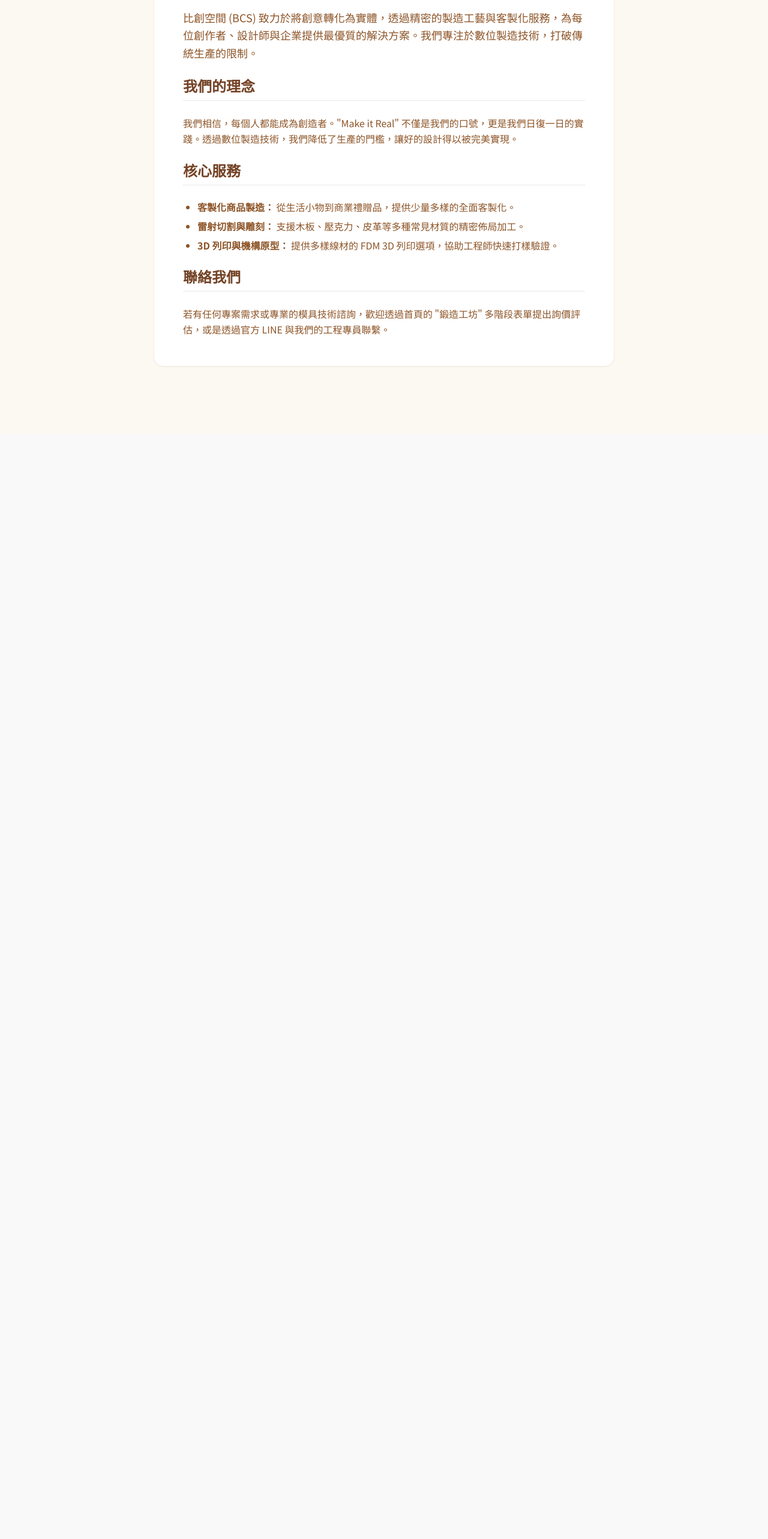
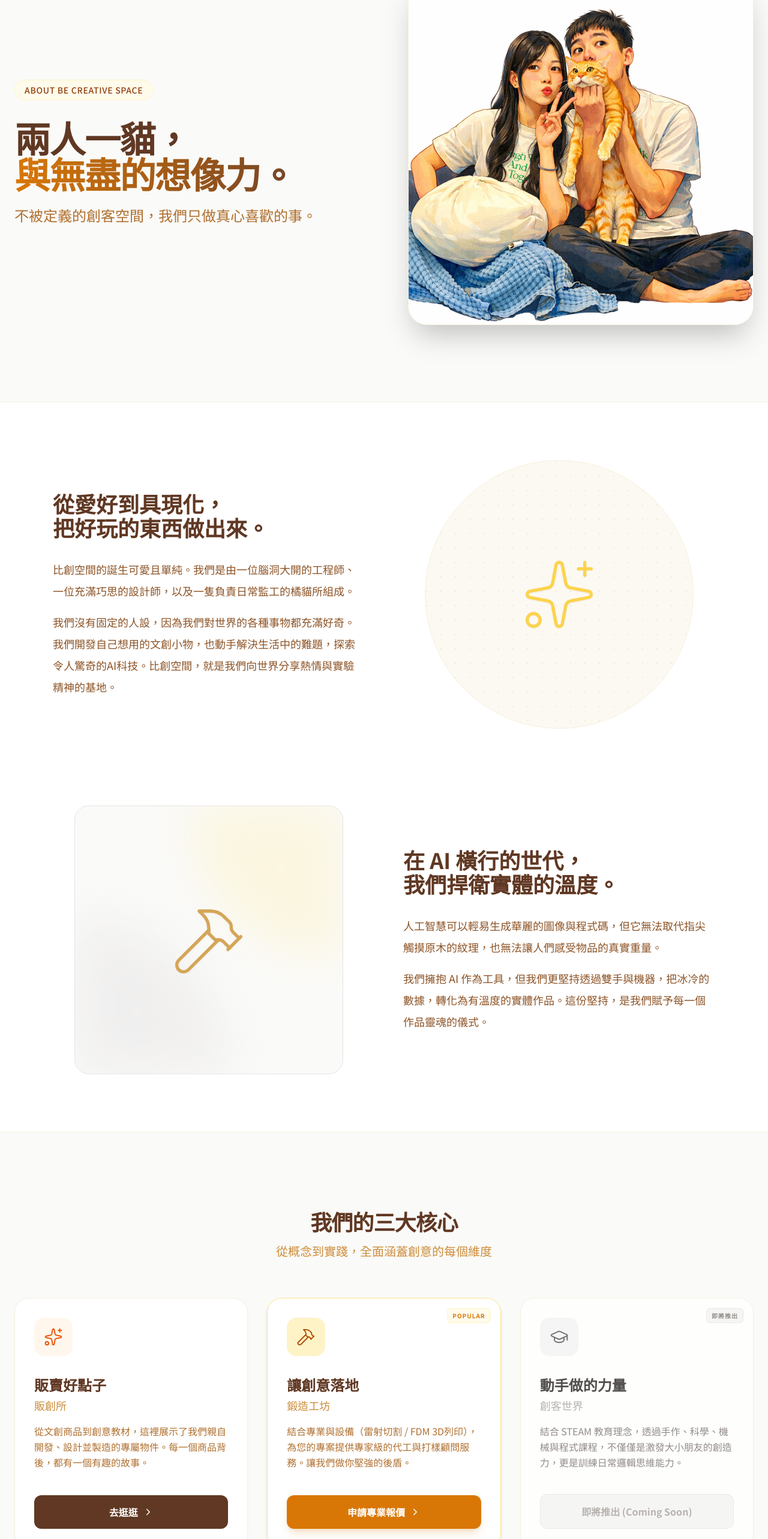
Before and after one commit to BCS2025/BCS-Official, a React (Vite) app: page /about in a window 1280 px wide. Shown: the part 234-2800 px from the top of the page at 60% size. Before the commit the page ends 957 px from the top, so only its background shows below. Built offline with nearby package versions, Linux system fonts and the light colour scheme; no server answers; the database is empty.

Commit message:
Update AboutUs.jsx

```diff
--- a/src/pages/AboutUs.jsx
+++ b/src/pages/AboutUs.jsx
@@ -1,34 +1,150 @@
 import React from 'react';
+import { Link } from 'react-router-dom';
+import { Sparkles, Hammer, GraduationCap, ChevronRight } from 'lucide-react';
 
 export default function AboutUs() {
     return (
-        <div className="container mx-auto px-4 py-8">
-            <div className="max-w-3xl mx-auto bg-white p-8 md:p-12 rounded-2xl shadow-sm border border-wood-100">
-                <h1 className="text-3xl md:text-4xl font-bold text-wood-900 mb-6 text-center">關於比創</h1>
-
-                <div className="prose max-w-none text-wood-700 space-y-6">
-                    <p className="text-lg leading-relaxed">
-                        比創空間 (BCS) 致力於將創意轉化為實體，透過精密的製造工藝與客製化服務，為每位創作者、設計師與企業提供最優質的解決方案。我們專注於數位製造技術，打破傳統生產的限制。
-                    </p>
-
-                    <h2 className="text-2xl font-bold text-wood-800 mt-8 mb-4 border-b pb-2">我們的理念</h2>
-                    <p className="leading-relaxed">
-                        我們相信，每個人都能成為創造者。"Make it Real" 不僅是我們的口號，更是我們日復一日的實踐。透過數位製造技術，我們降低了生產的門檻，讓好的設計得以被完美實現。
-                    </p>
-
-                    <h2 className="text-2xl font-bold text-wood-800 mt-8 mb-4 border-b pb-2">核心服務</h2>
-                    <ul className="list-disc pl-6 space-y-2">
-                        <li><strong>客製化商品製造：</strong> 從生活小物到商業禮贈品，提供少量多樣的全面客製化。</li>
-                        <li><strong>雷射切割與雕刻：</strong> 支援木板、壓克力、皮革等多種常見材質的精密佈局加工。</li>
-                        <li><strong>3D 列印與機構原型：</strong> 提供多樣線材的 FDM 3D 列印選項，協助工程師快速打樣驗證。</li>
-                    </ul>
-
-                    <h2 className="text-2xl font-bold text-wood-800 mt-8 mb-4 border-b pb-2">聯絡我們</h2>
-                    <p className="leading-relaxed">
-                        若有任何專案需求或專業的模具技術諮詢，歡迎透過首頁的 "鍛造工坊" 多階段表單提出詢價評估，或是透過官方 LINE 與我們的工程專員聯繫。
+        <div className="min-h-screen bg-[#FAFAF8] text-wood-900 font-sans selection:bg-amber-100 pb-24">
+            {/* Section 1: Hero Section */}
+            <section className="relative w-full max-w-7xl mx-auto px-6 pt-12 pb-24 lg:pt-24 lg:pb-32 flex flex-col lg:flex-row items-center gap-12 lg:gap-20">
+                <div className="lg:w-1/2 flex flex-col items-center lg:items-start text-center lg:text-left space-y-6 z-10">
+                    <div className="inline-block px-4 py-1.5 bg-amber-50 text-amber-800 rounded-full text-sm font-medium tracking-wider mb-2 border border-amber-100">
+                        ABOUT BE CREATIVE SPACE
+                    </div>
+                    <h1 className="text-4xl md:text-5xl lg:text-6xl font-black leading-[1.15] tracking-tight">
+                        兩人一貓，<br />
+                        <span className="text-transparent bg-clip-text bg-gradient-to-r from-amber-600 to-wood-800">
+                            與無盡的想像力。
+                        </span>
+                    </h1>
+                    <p className="text-xl md:text-2xl text-wood-600 font-medium max-w-lg leading-relaxed">
+                        不被定義的創客空間，我們只做真心喜歡的事。
                     </p>
                 </div>
-            </div>
+
+                <div className="lg:w-1/2 w-full relative">
+                    <div className="absolute inset-0 bg-amber-200/20 rounded-[2rem] blur-3xl -z-10 transform translate-x-4 translate-y-4"></div>
+                    <img
+                        src={`${import.meta.env.BASE_URL}ContactUs/ContactUs.png`}
+                        alt="比創空間團隊"
+                        className="w-full h-auto object-cover rounded-[2rem] shadow-2xl border border-wood-100 aspect-[4/3] md:aspect-auto"
+                        loading="lazy"
+                    />
+                </div>
+            </section>
+
+            {/* Section 2: Brand Story (Z-Pattern Layout) */}
+            <section className="w-full bg-white py-24 border-y border-wood-100">
+                <div className="max-w-6xl mx-auto px-6 flex flex-col gap-32">
+
+                    {/* Block A: Story */}
+                    <div className="flex flex-col md:flex-row items-center gap-16">
+                        <div className="md:w-1/2 order-2 md:order-1">
+                            <h2 className="text-3xl md:text-4xl font-bold mb-8 leading-tight">
+                                從愛好到具現化，<br />把好玩的東西做出來。
+                            </h2>
+                            <p className="text-lg leading-loose text-wood-700">
+                                比創空間的誕生可愛且單純。我們是由一位腦洞大開的工程師、一位充滿巧思的設計師，以及一隻負責日常監工的橘貓所組成。
+                            </p>
+                            <p className="text-lg leading-loose text-wood-700 mt-4">
+                                我們沒有固定的人設，因為我們對世界的各種事物都充滿好奇。我們開發自己想用的文創小物，也動手解決生活中的難題，探索令人驚奇的AI科技。比創空間，就是我們向世界分享熱情與實驗精神的基地。
+                            </p>
+                        </div>
+                        <div className="md:w-1/2 order-1 md:order-2 flex justify-center">
+                            {/* Decorative element or whitespace placeholder as requested by Z-pattern */}
+                            <div className="w-full aspect-square max-w-md bg-wood-50 rounded-full flex items-center justify-center relative overflow-hidden border border-wood-100">
+                                <div className="absolute inset-0 opacity-10" style={{ backgroundImage: 'radial-gradient(circle at 2px 2px, #8B5A2B 1px, transparent 0)', backgroundSize: '24px 24px' }}></div>
+                                <Sparkles className="w-32 h-32 text-amber-300 drop-shadow-sm" strokeWidth={1} />
+                            </div>
+                        </div>
+                    </div>
+
+                    {/* Block B: Manifesto */}
+                    <div className="flex flex-col md:flex-row items-center gap-16">
+                        <div className="md:w-1/2 flex justify-center">
+                            <div className="w-full aspect-square max-w-md bg-stone-50 rounded-3xl flex items-center justify-center relative overflow-hidden border border-stone-200">
+                                <div className="absolute top-0 right-0 w-64 h-64 bg-amber-100 rounded-bl-full opacity-50 blur-2xl"></div>
+                                <div className="absolute bottom-0 left-0 w-64 h-64 bg-stone-200 rounded-tr-full opacity-50 blur-2xl"></div>
+                                <Hammer className="w-32 h-32 text-wood-400 drop-shadow-sm z-10" strokeWidth={1} />
+                            </div>
+                        </div>
+                        <div className="md:w-1/2">
+                            <h2 className="text-3xl md:text-4xl font-bold mb-8 leading-tight">
+                                在 AI 橫行的世代，<br />我們捍衛實體的溫度。
+                            </h2>
+                            <p className="text-lg leading-loose text-wood-700">
+                                人工智慧可以輕易生成華麗的圖像與程式碼，但它無法取代指尖觸摸原木的紋理，也無法讓人們感受物品的真實重量。
+                            </p>
+                            <p className="text-lg leading-loose text-wood-700 mt-4">
+                                我們擁抱 AI 作為工具，但我們更堅持透過雙手與機器，把冰冷的數據，轉化為有溫度的實體作品。這份堅持，是我們賦予每一個作品靈魂的儀式。
+                            </p>
+                        </div>
+                    </div>
+
+                </div>
+            </section>
+
+            {/* Section 3: Three Business Pillars */}
+            <section className="max-w-7xl mx-auto px-6 py-24 lg:py-32">
+                <div className="text-center mb-16">
+                    <h2 className="text-4xl font-black mb-4 tracking-tight">我們的三大核心</h2>
+                    <p className="text-xl text-wood-500 font-medium">從概念到實踐，全面涵蓋創意的每個維度</p>
+                </div>
+
+                <div className="grid grid-cols-1 md:grid-cols-3 gap-8">
+
+                    {/* Card 1: 販創所 */}
+                    <div className="bg-white rounded-3xl p-8 border border-wood-100 shadow-sm hover:shadow-xl hover:-translate-y-2 transition-all duration-300 flex flex-col">
+                        <div className="w-16 h-16 rounded-2xl bg-orange-50 flex items-center justify-center mb-8 text-orange-600">
+                            <Sparkles size={32} strokeWidth={1.5} />
+                        </div>
+                        <h3 className="text-2xl font-bold mb-4">販賣好點子<br /><span className="text-wood-500 text-lg font-medium mt-1 block">販創所</span></h3>
+                        <p className="text-wood-600 leading-relaxed mb-10 flex-grow">
+                            從文創商品到創意教材，這裡展示了我們親自開發、設計並製造的專屬物件。每一個商品背後，都有一個有趣的故事。
+                        </p>
+                        <Link to="/" className="inline-flex items-center justify-center w-full py-4 px-6 bg-wood-900 text-white rounded-xl font-bold hover:bg-black transition-colors group">
+                            去逛逛
+                            <ChevronRight size={18} className="ml-2 group-hover:translate-x-1 transition-transform" />
+                        </Link>
+                    </div>
+
+                    {/* Card 2: 鍛造工坊 */}
+                    <div className="bg-white rounded-3xl p-8 border border-amber-200 shadow-md hover:shadow-xl hover:-translate-y-2 transition-all duration-300 flex flex-col relative overflow-hidden">
+                        <div className="absolute top-0 right-0 p-4">
+                            <div className="text-[10px] font-bold tracking-widest text-amber-600 bg-amber-50 px-2 py-1 rounded-md uppercase border border-amber-100">Popular</div>
+                        </div>
+                        <div className="w-16 h-16 rounded-2xl bg-amber-100 flex items-center justify-center mb-8 text-amber-700">
+                            <Hammer size={32} strokeWidth={1.5} />
+                        </div>
+                        <h3 className="text-2xl font-bold mb-4">讓創意落地<br /><span className="text-wood-500 text-lg font-medium mt-1 block">鍛造工坊</span></h3>
+                        <p className="text-wood-600 leading-relaxed mb-10 flex-grow">
+                            結合專業與設備（雷射切割 / FDM 3D列印），為您的專案提供專家級的代工與打樣顧問服務。讓我們做你堅強的後盾。
+                        </p>
+                        <Link to="/quote" className="inline-flex items-center justify-center w-full py-4 px-6 bg-amber-600 text-white rounded-xl font-bold hover:bg-amber-700 transition-colors shadow-lg shadow-amber-600/20 group">
+                            申請專業報價
+                            <ChevronRight size={18} className="ml-2 group-hover:translate-x-1 transition-transform" />
+                        </Link>
+                    </div>
+
+                    {/* Card 3: 創客世界 */}
+                    <div className="bg-white rounded-3xl p-8 border border-wood-100 shadow-sm flex flex-col relative opacity-80">
+                        <div className="absolute top-0 right-0 p-4">
+                            <div className="text-[10px] font-bold tracking-widest text-stone-500 bg-stone-100 px-2 py-1 rounded-md border border-stone-200">即將推出</div>
+                        </div>
+                        <div className="w-16 h-16 rounded-2xl bg-stone-100 flex items-center justify-center mb-8 text-stone-600 grayscale">
+                            <GraduationCap size={32} strokeWidth={1.5} />
+                        </div>
+                        <h3 className="text-2xl font-bold mb-4 text-stone-800">動手做的力量<br /><span className="text-stone-400 text-lg font-medium mt-1 block">創客世界</span></h3>
+                        <p className="text-stone-500 leading-relaxed flex-grow">
+                            結合 STEAM 教育理念，透過手作、科學、機械與程式課程，不僅僅是激發大小朋友的創造力，更是訓練日常邏輯思維能力。
+                        </p>
+                        <div className="mt-10 inline-flex items-center justify-center w-full py-4 px-6 bg-stone-100 text-stone-400 rounded-xl font-bold cursor-not-allowed border border-stone-200">
+                            即將推出 (Coming Soon)
+                        </div>
+                    </div>
+
+                </div>
+            </section>
         </div>
     );
 }
```
